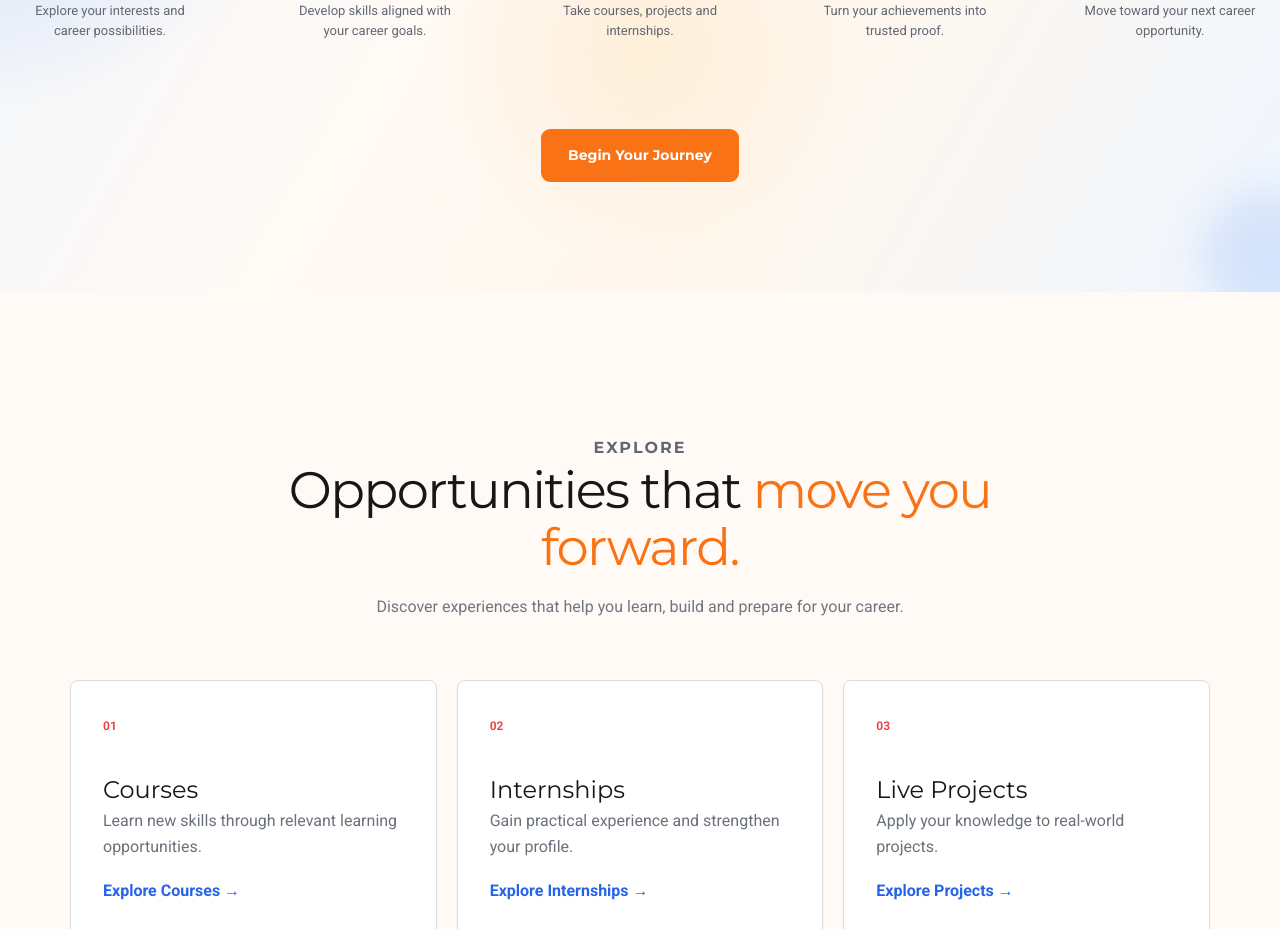
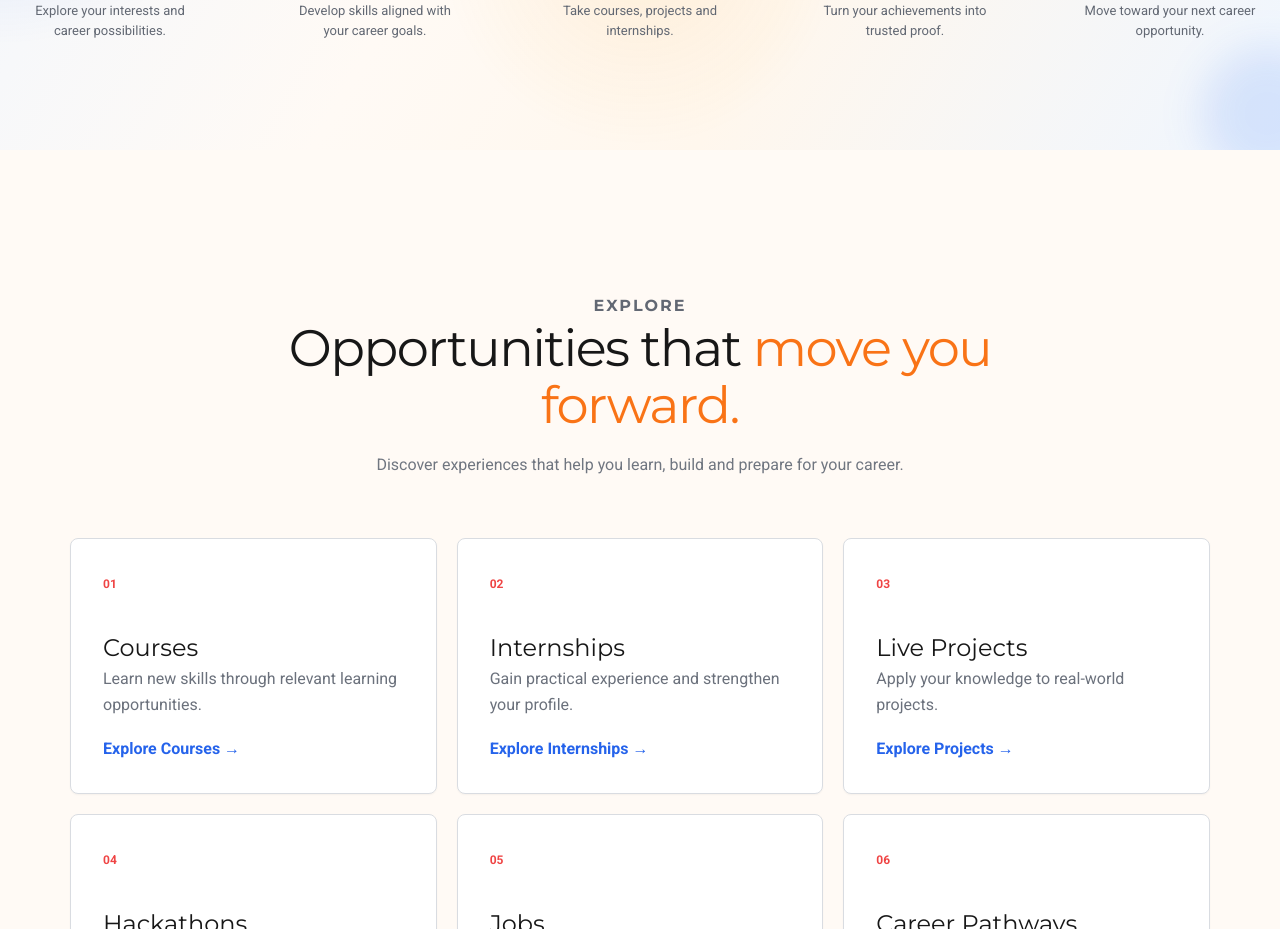
Before and after one commit to Anushka0108/LandingPage, a Next.js app in the folder landingpagesolo/: page / in a window 1280 px wide. Shown: the part 2120-3049 px from the top of the page. Built offline with nearby package versions, Linux system fonts and the light colour scheme.

Commit message:
extra changes

```diff
--- a/landingpagesolo/app/page.tsx
+++ b/landingpagesolo/app/page.tsx
@@ -189,10 +189,7 @@ export default function Home() {
           <div className="journey-decoration journey-decoration-one"></div>
           <div className="journey-decoration journey-decoration-two"></div>
           <div className="journey-decoration journey-decoration-three"></div>
-          <div className="journey-decoration journey-decoration-four"></div><br />
-          <div className="journey-button">  <Link href="/signup" className="hero-primary">
-                Begin Your Journey
-                </Link></div>
+          <div className="journey-decoration journey-decoration-four"></div>
         </section>
       </FadeInSection>
 
```
